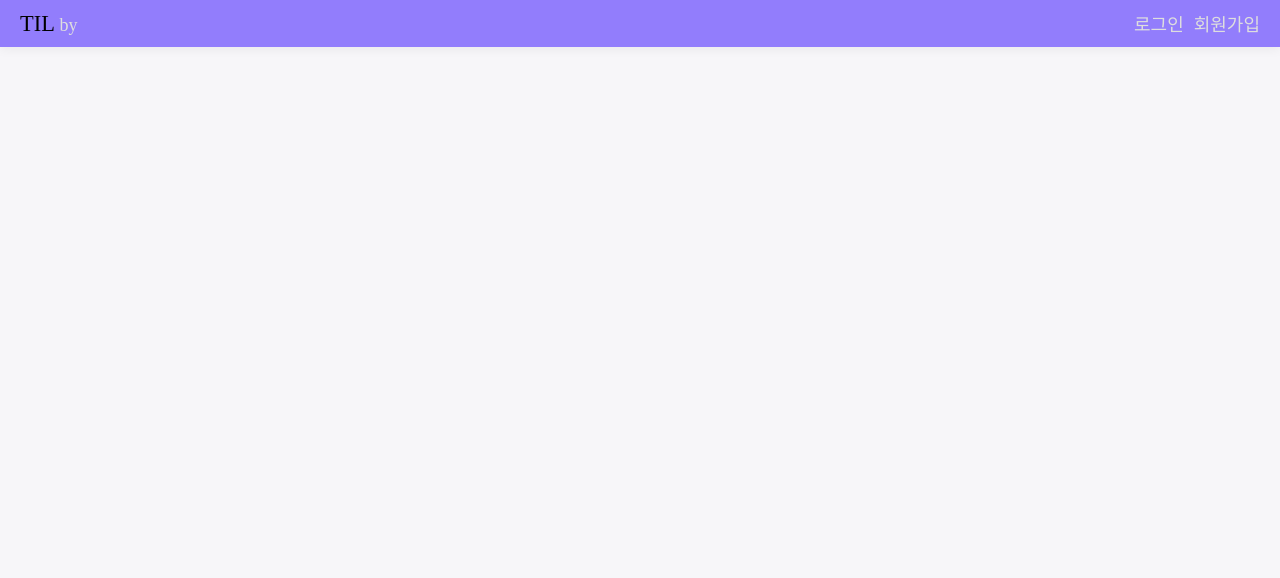
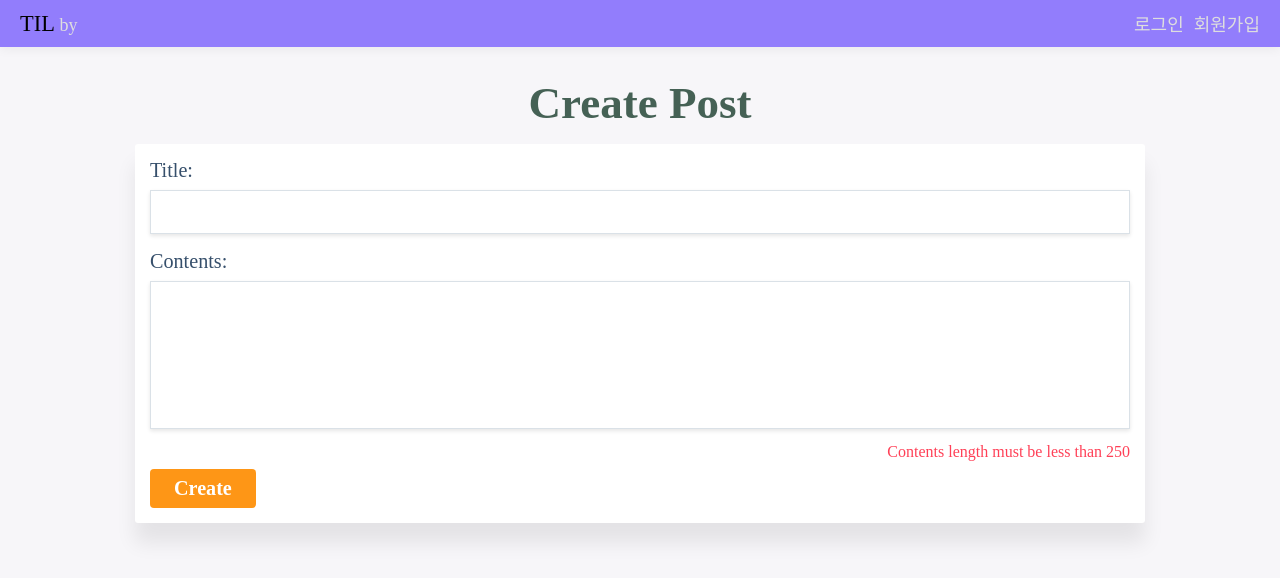
Before and after one commit to cowaymcnc4003/vuepractice2, a Vue app in the folder vue-til/: page /create in a window 1280 px wide. Shown: the top 578 px of the page. Built offline with nearby package versions, Linux system fonts and the light colour scheme; a web font is replaced by a local one.

Commit message:
10.PostCreatePage.vue

```diff
--- a/vue-til/src/api/post.js
+++ b/vue-til/src/api/post.js
@@ -4,4 +4,8 @@ function fetchPost() {
   return posts.get('/');
 }
 
-export { fetchPost };
+function fetchPostCreate(postsData) {
+  return posts.post('/', postsData);
+}
+
+export { fetchPost, fetchPostCreate };
--- a/vue-til/src/components/posts/PostCreateForm.vue
+++ b/vue-til/src/components/posts/PostCreateForm.vue
@@ -2,14 +2,14 @@
   <div class="contents">
     <h1 class="page-header">Create Post</h1>
     <div class="form-wrapper">
-      <form class="form">
+      <form class="form" @submit.prevent="createSubmit">
         <div>
           <label for="title">Title:</label>
-          <input id="title" type="text" />
+          <input id="title" type="text" v-model="title" />
         </div>
         <div>
           <label for="contents">Contents:</label>
-          <textarea id="contents" type="text" rows="5" />
+          <textarea id="contents" type="text" v-model="contents" rows="5" />
           <p class="validation-text warning">
             Contents length must be less than 250
           </p>
@@ -22,7 +22,28 @@
 </template>
 
 <script>
-export default {};
+export default {
+  data() {
+    return {
+      title: '',
+      contents: '',
+    };
+  },
+  methods: {
+    createSubmit() {
+      try {
+        const postData = {
+          title: this.title,
+          contents: this.contents,
+        };
+        this.$store.dispatch('POSTCREATE', postData);
+        this.$router.push('/main');
+      } catch (error) {
+        console.log(error);
+      }
+    },
+  },
+};
 </script>
 
 <style scoped>
--- a/vue-til/src/store/index.js
+++ b/vue-til/src/store/index.js
@@ -1,5 +1,5 @@
 import { registerUser, signupUser } from '@/api/auth';
-import { fetchPost } from '@/api/post';
+import { fetchPost, fetchPostCreate } from '@/api/post';
 import {
   getAuthFromCookie,
   getUserFromCookie,
@@ -50,6 +50,10 @@ export default new Vuex.Store({
       const { data } = await fetchPost();
       return data;
     },
+    async POSTCREATE(context, postData) {
+      const { data } = await fetchPostCreate(postData);
+      return data;
+    },
   },
   modules: {},
 });
--- a/vue-til/src/views/main/MainPage.vue
+++ b/vue-til/src/views/main/MainPage.vue
@@ -15,9 +15,9 @@
         </ul>
       </template>
     </div>
-    <a class="create-button">
+    <router-link :to="`/create`" class="create-button">
       <i class="ion-md-add"></i>
-    </a>
+    </router-link>
   </div>
 </template>
 
@@ -32,7 +32,11 @@ export default {
       postItems: [],
     };
   },
-  async created() {
+  created() {
+    this.fetchNotes();
+  },
+  methods: {
+    async fetchNotes() {
       try {
         this.loading = true;
         const res = await this.$store.dispatch('POSTLIST');
@@ -43,6 +47,7 @@ export default {
         console.log(error);
       }
     },
+  },
 };
 </script>
 
--- a/vue-til/src/views/posts/PostCreatePage.vue
+++ b/vue-til/src/views/posts/PostCreatePage.vue
@@ -1,9 +1,14 @@
 <template>
-  <div class="form-container"></div>
+  <div class="form-container">
+    <post-create-form></post-create-form>
+  </div>
 </template>
 
 <script>
-export default {};
+import PostCreateForm from '../../components/posts/PostCreateForm.vue';
+export default {
+  components: { PostCreateForm },
+};
 </script>
 
 <style></style>
```
Lines whose indentation alone changed are shown as unchanged.
